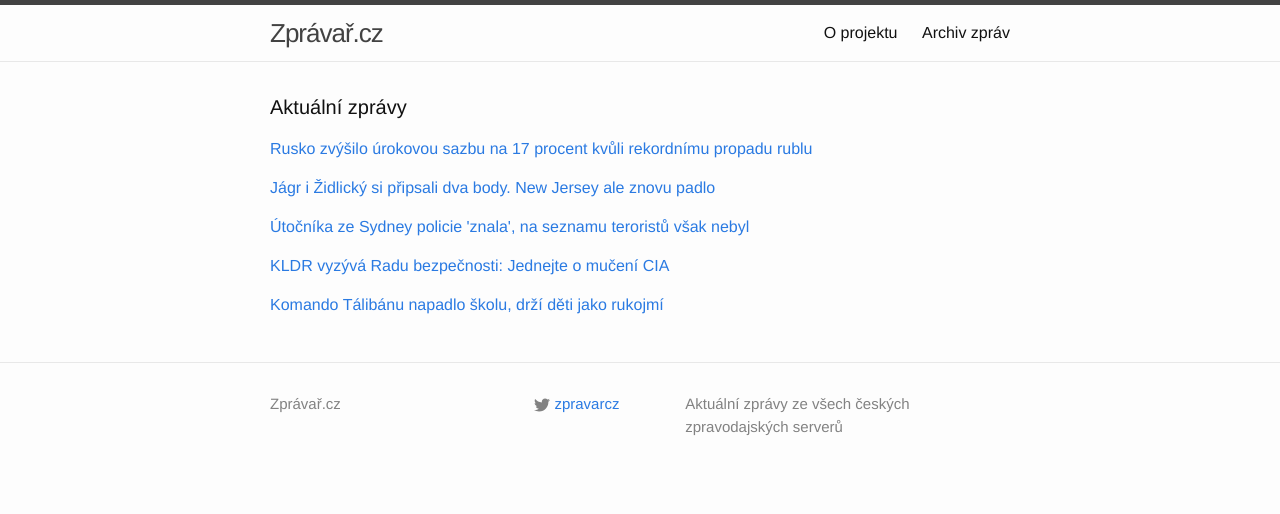
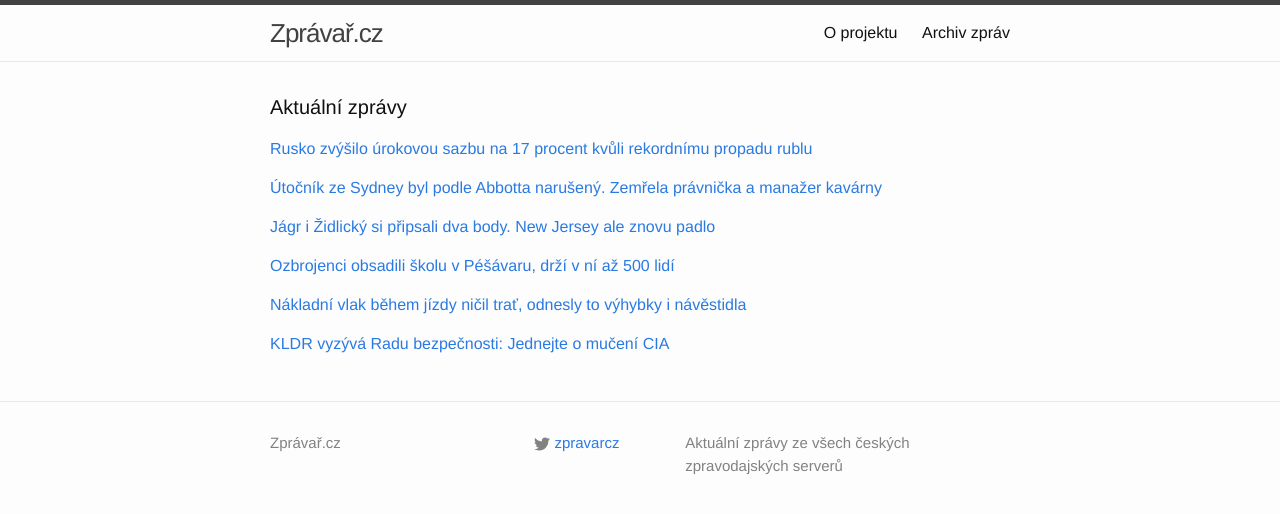
Before and after one commit to adliska/zpravar, a Jekyll site: the page built from index.html, in a window 1280 px wide. Shown: the top 514 px of the page. Built offline with Jekyll 4.4.1, drawn with Linux system fonts in a browser that asks for light colours.

Commit message:
zpravar news update

```diff
--- a/index.html
+++ b/index.html
@@ -17,8 +17,18 @@ layout: default
 <li><a href=http://ekonomika.idnes.cz/rusko-rubl-inflace-0n5-/eko-zahranicni.aspx?c=A141215_235607_eko-zahranicni_aha>Rusko prudce zvýšilo úrokové sazby, snaží se zachránit padající rubl - ekonomika.idnes.cz</a></li>
 <li><a href=http://echo24.cz/a/w5DGW>Rusko se snaží zachránit rubl. Základní úroky prudce stouply na 17 % - echo24.cz</a></li>
 </ul>
-</div><p><a href="javascript:;" onclick="toggle_visibility('zpravy1')">Jágr i Židlický si připsali dva body. New Jersey ale znovu padlo</a></p>
+</div><p><a href="javascript:;" onclick="toggle_visibility('zpravy1')">Útočník ze Sydney byl podle Abbotta narušený. Zemřela právnička a manažer kavárny</a></p>
 <div id="zpravy1" style="display:none">
+<ul>
+<li><a href=http://zahranicni.ihned.cz/asie-a-pacifik-cina/c1-63267760-utocnik-ze-sydney-byl-podle-abbotta-naruseny-zemrela-pravnicka-a-manazer-kavarny>Útočník ze Sydney byl podle Abbotta narušený. Zemřela právnička a manažer kavárny - zahranicni.ihned.cz</a></li>
+<li><a href=http://zpravy.e15.cz/zahranicni/udalosti/utocnik-ze-sydney-je-podle-australskeho-premiera-naruseny-jedinec-1146247>Útočník ze Sydney je podle australského premiéra narušený jedinec - zpravy.e15.cz</a></li>
+<li><a href=http://echo24.cz/a/wJqyK>Útočníka ze Sydney policie 'znala', na seznamu teroristů však nebyl - echo24.cz</a></li>
+<li><a href=http://www.lidovky.cz/australsky-premier-oznacil-utocnika-ze-sydney-za-naruseneho-ptn-/zpravy-svet.aspx?c=A141216_081151_ln_zahranici_mmu>Manažer kavárny v Sydney chtěl zachránit ostatní. Útočník ho zastřelil  - www.lidovky.cz</a></li>
+<li><a href=http://www.ceskenoviny.cz/zpravy/zpravy/australsky-premier-oznacil-utocnika-ze-sydney-za-naruseneho/1159391>Australský premiér označil útočníka ze Sydney za narušeného - www.ceskenoviny.cz</a></li>
+<li><a href=http://zpravy.aktualne.cz/zahranici/policie-v-canbere-evakuovala-ministerstvo-zahranici/r~f0f6e31884e811e49e4b0025900fea04/>Policie v Canbeře evakuovala ministerstvo zahraničí - zpravy.aktualne.cz</a></li>
+</ul>
+</div><p><a href="javascript:;" onclick="toggle_visibility('zpravy2')">Jágr i Židlický si připsali dva body. New Jersey ale znovu padlo</a></p>
+<div id="zpravy2" style="display:none">
 <ul>
 <li><a href=http://www.tyden.cz/rubriky/sport/hokej/nhl/jagr-i-zidlicky-si-pripsali-dva-body-new-jersey-ale-znovu-padlo_327444.html>Jágr i Židlický si připsali dva body. New Jersey ale znovu padlo - www.tyden.cz</a></li>
 <li><a href=http://www.denik.cz/hokej/jagr-a-zidlicky-zaznamenali-dva-body-ale-prohru-neodvratili-20141216.html>Jágr a Židlický zaznamenali dva body, ale prohru neodvrátili - www.denik.cz</a></li>
@@ -27,26 +37,27 @@ layout: default
 <li><a href=http://sport.aktualne.cz/jagr-prepisoval-historicke-tabulky-jenze-devils-prohrali/r~94a9c98484e511e486b9002590604f2e/>Jágr přepisoval historické tabulky, jenže Devils prohráli - sport.aktualne.cz</a></li>
 <li><a href=http://www.sportovninoviny.cz/zpravy/jagr-a-zidlicky-zaznamenali-dva-body-ale-prohru-neodvratili/1159375>Jágr a Židlický zaznamenali dva body, ale prohru neodvrátili - www.sportovninoviny.cz</a></li>
 </ul>
-</div><p><a href="javascript:;" onclick="toggle_visibility('zpravy2')">Útočníka ze Sydney policie 'znala', na seznamu teroristů však nebyl</a></p>
-<div id="zpravy2" style="display:none">
+</div><p><a href="javascript:;" onclick="toggle_visibility('zpravy3')">Ozbrojenci obsadili školu v Péšávaru, drží v ní až 500 lidí</a></p>
+<div id="zpravy3" style="display:none">
 <ul>
-<li><a href=http://echo24.cz/a/wJqyK>Útočníka ze Sydney policie 'znala', na seznamu teroristů však nebyl - echo24.cz</a></li>
-<li><a href=http://www.lidovky.cz/australsky-premier-oznacil-utocnika-ze-sydney-za-naruseneho-ptn-/zpravy-svet.aspx?c=A141216_081151_ln_zahranici_mmu>Manažer kavárny v Sydney chtěl zachránit ostatní. Útočník ho zastřelil  - www.lidovky.cz</a></li>
-<li><a href=http://www.ceskenoviny.cz/zpravy/zpravy/australsky-premier-oznacil-utocnika-ze-sydney-za-naruseneho/1159391>Australský premiér označil útočníka ze Sydney za narušeného - www.ceskenoviny.cz</a></li>
-<li><a href=http://zpravy.aktualne.cz/zahranici/policie-v-canbere-evakuovala-ministerstvo-zahranici/r~f0f6e31884e811e49e4b0025900fea04/>Policie v Canbeře evakuovala ministerstvo zahraničí - zpravy.aktualne.cz</a></li>
+<li><a href=http://www.ceskatelevize.cz/ct24/svet/295618-ozbrojenci-obsadili-skolu-v-pesavaru-drzi-v-ni-az-500-lidi/>Ozbrojenci obsadili školu v Péšávaru, drží v ní až 500 lidí - www.ceskatelevize.cz</a></li>
+<li><a href=http://echo24.cz/a/w9ahG>Komando Talibanu napadlo školu v pákistánském Péšávaru - echo24.cz</a></li>
+<li><a href=http://zpravy.aktualne.cz/zahranici/komando-talibanu-napadlo-skolu-drzi-deti-jako-rukojmi/r~94be354e84f511e49bec0025900fea04/>Komando Tálibánu napadlo školu, drží děti jako rukojmí - zpravy.aktualne.cz</a></li>
+<li><a href=http://www.novinky.cz/zahranicni/svet/356458-v-pakistanske-skole-zadrzuji-talibove-500-deti.html>V pákistánské škole zadržují tálibové 500 dětí - www.novinky.cz</a></li>
+<li><a href=http://www.ceskenoviny.cz/zpravy/zpravy/komando-talibanu-napadlo-skolu-v-pakistanskem-pesavaru/1159399>Komando Talibanu napadlo školu v pákistánském Péšávaru - www.ceskenoviny.cz</a></li>
 </ul>
-</div><p><a href="javascript:;" onclick="toggle_visibility('zpravy3')">KLDR vyzývá Radu bezpečnosti: Jednejte o mučení CIA</a></p>
-<div id="zpravy3" style="display:none">
+</div><p><a href="javascript:;" onclick="toggle_visibility('zpravy4')">Nákladní vlak během jízdy ničil trať, odnesly to výhybky i návěstidla</a></p>
+<div id="zpravy4" style="display:none">
+<ul>
+<li><a href=http://www.novinky.cz/krimi/356459-nakladni-vlak-behem-jizdy-nicil-trat-odnesly-to-vyhybky-i-navestidla.html>Nákladní vlak během jízdy ničil trať, odnesly to výhybky i návěstidla - www.novinky.cz</a></li>
+<li><a href=http://olomouc.idnes.cz/vlak-utrhl-navestidlo-prosenice-do3-/olomouc-zpravy.aspx?c=A141216_074209_olomouc-zpravy_skr>Špatně zajištěná cívka poškodila návěstidla, do jednoho naboural vlak - olomouc.idnes.cz</a></li>
+<li><a href=http://www.ceskenoviny.cz/zpravy/zpravy/vlak-poskodil-mezi-prosenicemi-a-prerovem-trat-skoda-6-5-mil-kc/1159396>Vlak poškodil mezi Prosenicemi a Přerovem trať, škoda 6,5 mil.Kč - www.ceskenoviny.cz</a></li>
+</ul>
+</div><p><a href="javascript:;" onclick="toggle_visibility('zpravy5')">KLDR vyzývá Radu bezpečnosti: Jednejte o mučení CIA</a></p>
+<div id="zpravy5" style="display:none">
 <ul>
 <li><a href=http://zpravy.aktualne.cz/zahranici/kldr-vyzyva-radu-bezpecnosti-jednejte-o-muceni-cia/r~7f4f6abe84ed11e4aff10025900fea04/>KLDR vyzývá Radu bezpečnosti: Jednejte o mučení CIA - zpravy.aktualne.cz</a></li>
 <li><a href=http://zpravy.idnes.cz/krute-metody-vyslechu-muceni-autor-sam-pouzival-f6w-/zahranicni.aspx?c=A141216_065141_zahranicni_skr>Psycholog CIA kruté metody výslechů obhajuje, byly přínosné - zpravy.idnes.cz</a></li>
 <li><a href=http://www.ceskenoviny.cz/zpravy/zpravy/strujce-kruteho-vyslechoveho-programu-cia-sam-metody-pouzival/1159347>Strůjce krutého výslechového programu CIA sám metody používal - www.ceskenoviny.cz</a></li>
 </ul>
-</div><p><a href="javascript:;" onclick="toggle_visibility('zpravy4')">Komando Tálibánu napadlo školu, drží děti jako rukojmí</a></p>
-<div id="zpravy4" style="display:none">
-<ul>
-<li><a href=http://zpravy.aktualne.cz/zahranici/komando-talibanu-napadlo-skolu-drzi-deti-jako-rukojmi/r~94be354e84f511e49bec0025900fea04/>Komando Tálibánu napadlo školu, drží děti jako rukojmí - zpravy.aktualne.cz</a></li>
-<li><a href=http://www.novinky.cz/zahranicni/svet/356458-v-pakistanske-skole-zadrzuji-talibove-500-deti.html>V pákistánské škole zadržují tálibové 500 dětí - www.novinky.cz</a></li>
-<li><a href=http://www.ceskenoviny.cz/zpravy/zpravy/komando-talibanu-napadlo-skolu-v-pakistanskem-pesavaru/1159399>Komando Talibanu napadlo školu v pákistánském Péšávaru - www.ceskenoviny.cz</a></li>
-</ul>
 </div></div>
```
